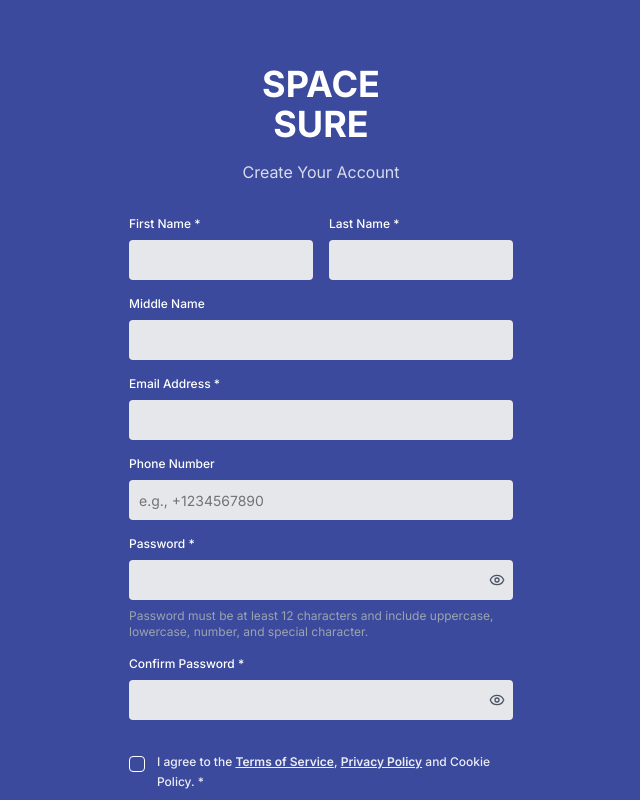
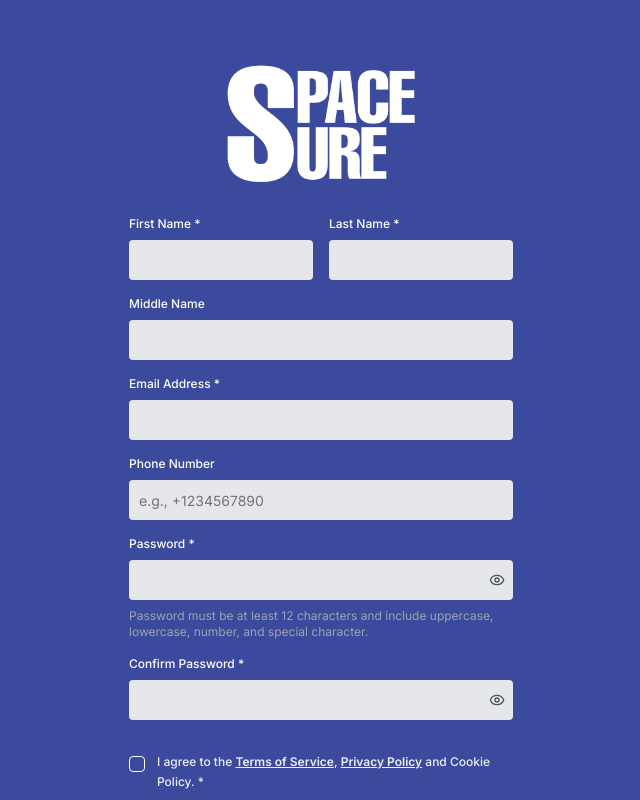
Before and after one commit to dalegacusan/web-spacesure, a Next.js app: page /register in a window 1280 px wide. Shown: the top 800 px of the page, without its empty margins (319-959 px from the left). Built offline with nearby package versions, Linux system fonts and the light colour scheme.

Commit message:
Added space sure logo in register

```diff
--- a/app/register/page.tsx
+++ b/app/register/page.tsx
@@ -7,6 +7,7 @@ import { Label } from '@/components/ui/label';
 import { useToast } from '@/hooks/use-toast';
 import { UserRole } from '@/lib/enums/roles.enum';
 import { Eye, EyeOff, FileText, Shield } from 'lucide-react';
+import Image from 'next/image';
 import Link from 'next/link';
 import { useRouter } from 'next/navigation';
 import type React from 'react';
@@ -554,15 +555,20 @@ export default function RegisterPage() {
       )}
 
       <div className='bg-[#3B4A9C] p-6 sm:p-8 w-full max-w-md'>
-        <div className='text-center mb-6 sm:mb-8'>
-          <h1 className='text-3xl sm:text-4xl font-bold text-white mb-2'>
-            SPACE
-            <br />
-            SURE
-          </h1>
-          <p className='text-white/80 text-sm sm:text-base mt-4'>
-            Create Your Account
-          </p>
+        <div
+          style={{
+            display: 'block',
+            margin: 'auto',
+            width: '50%',
+            marginBottom: '32px',
+          }}
+        >
+          <Image
+            src='SPACESURE_WHITE.png'
+            height={200}
+            width={200}
+            alt='logo'
+          />
         </div>
 
         <form onSubmit={handleSubmit} className='space-y-4'>
```
